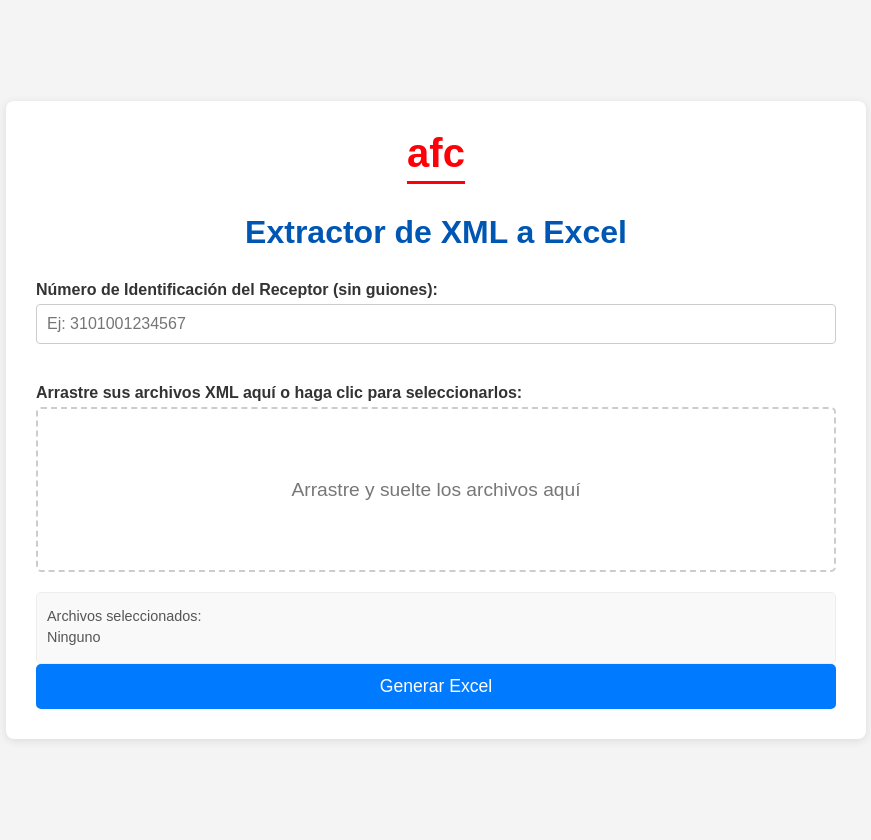
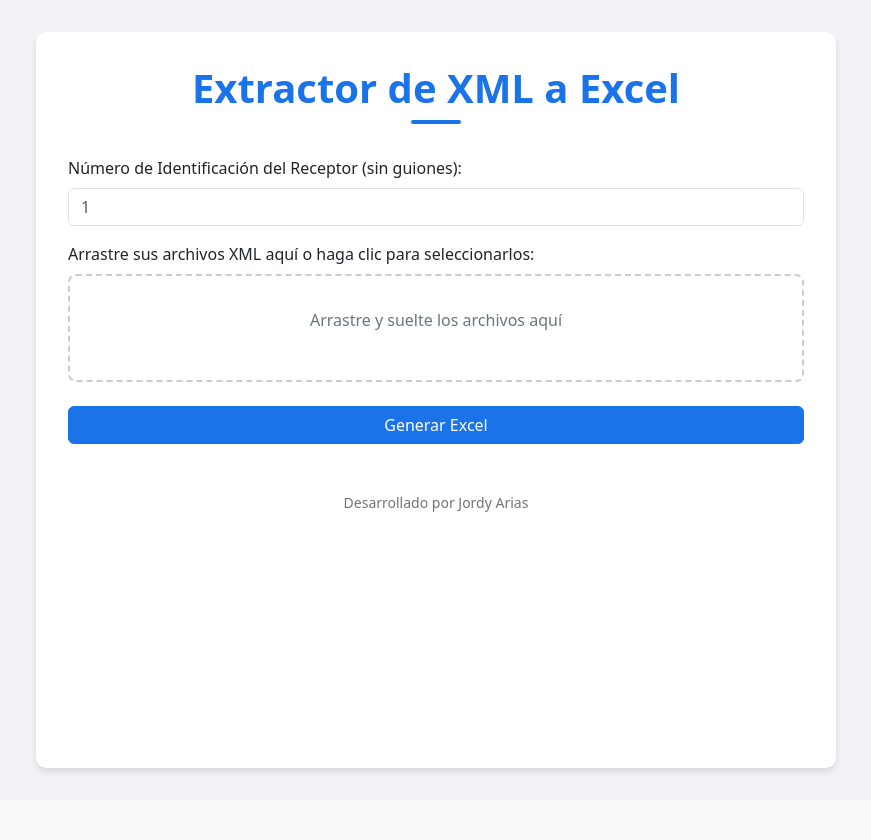
Before and after one commit to Shark3001/Extractor-XML, a Flask app: page /upload-form in a window 1280 px wide. Shown: the whole page, without its empty margins (204-1075 px from the left). After the commit the page ends 776 px from the top, so only its background shows below. Run offline with Flask 3, Linux system fonts and the light colour scheme; the visitor is signed in with stand-in values (Sample User, id 1).

Commit message:
index.html

```diff
--- a/templates/index.html
+++ b/templates/index.html
@@ -3,239 +3,153 @@
 <head>
     <meta charset="UTF-8">
     <meta name="viewport" content="width=device-width, initial-scale=1.0">
-    <title>Extractor de XML a Excel</title>
+    <title>Extractor de XML</title>
+    <link href="https://cdn.jsdelivr.net/npm/bootstrap@5.3.0/dist/css/bootstrap.min.css" rel="stylesheet">
     <style>
-        /* Estilos básicos para la página */
         body {
-            font-family: Arial, sans-serif;
-            margin: 20px;
-            background-color: #f4f4f4;
-            color: #333;
+            background-color: #f0f2f5;
             display: flex;
-            justify-content: center;
-            align-items: center;
+            flex-direction: column;
             min-height: 100vh;
         }
         .container {
+            flex: 1;
             max-width: 800px;
-            width: 100%;
-            margin: 0 auto;
-            background-color: #fff;
-            padding: 30px;
-            border-radius: 8px;
-            box-shadow: 0 2px 10px rgba(0, 0, 0, 0.1);
+            margin: 2rem auto;
+            padding: 2rem;
+            box-shadow: 0 4px 6px rgba(0, 0, 0, 0.1);
+            border-radius: 10px;
+            background-color: #ffffff;
         }
-        h1 {
-            color: #0056b3;
+        .header {
             text-align: center;
-            margin-bottom: 30px;
+            margin-bottom: 2rem;
+            position: relative;
         }
-        /* Estilos para el área de arrastrar y soltar */
-        .drag-area {
-            border: 2px dashed #ccc;
-            border-radius: 5px;
-            padding: 50px;
-            text-align: center;
-            font-size: 1.2em;
-            color: #777;
-            cursor: pointer;
-            transition: background-color 0.3s ease, border-color 0.3s ease;
-            margin-bottom: 20px;
-        }
-        .drag-area.highlight {
-            background-color: #e0e0e0;
-            border-color: #007bff;
-        }
-        input[type="file"] {
-            display: none; /* Ocultar el input de archivo por defecto */
-        }
-        /* Estilos para la lista de archivos seleccionados */
-        .file-list {
-            margin-top: 20px;
-            border: 1px solid #eee;
-            padding: 10px;
-            border-radius: 5px;
-            min-height: 50px;
-            max-height: 200px; /* Limita la altura y añade scroll si hay muchos archivos */
-            overflow-y: auto;
-            background-color: #f9f9f9;
-        }
-        .file-list p {
-            margin: 5px 0;
-            font-size: 0.9em;
-            color: #555;
-        }
-        /* Estilos para etiquetas y campos de texto */
-        label {
-            display: block;
-            margin-top: 20px;
-            margin-bottom: 5px;
+        .header h1 {
+            color: #1a73e8;
             font-weight: bold;
         }
-        input[type="text"] {
-            width: calc(100% - 22px); /* Ancho completo menos padding y borde */
-            padding: 10px;
-            margin-bottom: 20px;
-            border: 1px solid #ccc;
-            border-radius: 4px;
-            font-size: 1em;
+        .line {
+            width: 50px;
+            height: 4px;
+            background-color: #1a73e8;
+            margin: 0.5rem auto 0;
+            border-radius: 2px;
         }
-        /* Estilos para el botón de envío */
-        button {
-            display: block;
-            width: 100%;
-            padding: 12px 20px;
-            background-color: #007bff;
-            color: white;
-            border: none;
-            border-radius: 5px;
-            font-size: 1.1em;
-            cursor: pointer;
+        .alert {
+            font-size: 0.9rem;
+        }
+        .form-label {
+            font-weight: 500;
+        }
+        .btn-primary {
+            background-color: #1a73e8;
+            border-color: #1a73e8;
             transition: background-color 0.3s ease;
         }
-        button:hover {
-            background-color: #0056b3;
+        .btn-primary:hover {
+            background-color: #1565c0;
+            border-color: #1565c0;
         }
-        /* Estilos para los mensajes flash (errores/éxito) */
-        .flash-messages {
-            margin-bottom: 20px;
-            padding: 10px;
-            background-color: #ffe0b2; /* Color de fondo para advertencia */
-            border: 1px solid #ffcc80;
-            color: #e65100; /* Color de texto para advertencia */
-            border-radius: 5px;
+        .drop-area {
+            border: 2px dashed #ccc;
+            border-radius: 8px;
+            padding: 2rem;
+            text-align: center;
+            color: #6c757d;
+            cursor: pointer;
+            transition: border-color 0.3s ease;
         }
-        .flash-messages ul {
+        .drop-area:hover, .drop-area.drag-over {
+            border-color: #1a73e8;
+        }
+        .file-list {
+            margin-top: 1rem;
             list-style: none;
             padding: 0;
-            margin: 0;
         }
-        .flash-messages li {
-            margin-bottom: 5px;
+        .file-list li {
+            background-color: #e9ecef;
+            border-radius: 5px;
+            padding: 0.5rem;
+            margin-bottom: 0.5rem;
+            font-size: 0.9rem;
         }
-        /* Estilo para el logo de texto "afc" */
-        .afc-logo {
-            font-size: 2.5em; /* Tamaño de la fuente */
-            font-weight: bold; /* Negrita */
-            color: #ff0009; /* ¡COLOR ACTUALIZADO! */
-            text-align: center; /* Centrar el texto */
-            padding-bottom: 5px; /* Espacio entre el texto y el subrayado */
-            border-bottom: 3px solid #ff0009; /* ¡COLOR ACTUALIZADO! */
-            display: block; /* Para que ocupe su propia línea y se centre */
-            margin: 0 auto 30px auto; /* Centrar horizontalmente y añadir margen inferior */
-            width: fit-content; /* El ancho se ajusta al contenido del texto */
+        /* Footer styles */
+        .footer {
+            margin-top: 2rem; /* Adds space above the footer */
+            padding: 1rem 0;
+            text-align: center;
+            color: #6c757d;
+            font-size: 0.875rem;
+        }
+        .footer a {
+            color: #6c757d;
+            text-decoration: none;
+        }
+        .footer a:hover {
+            text-decoration: underline;
         }
     </style>
 </head>
 <body>
+
     <div class="container">
-        <div class="afc-logo">afc</div>
+        <div class="header">
+            <h1>Extractor de XML a Excel</h1>
+            <div class="line"></div>
+        </div>
 
-        <h1>Extractor de XML a Excel</h1>
-
-        {# Sección para mostrar mensajes flash de Flask (ej. errores) #}
-        {% with messages = get_flashed_messages() %}
-            {% if messages %}
-            <div class="flash-messages">
-                <ul>
-                    {% for message in messages %}
-                        <li>{{ message }}</li>
-                    {% endfor %}
-                </ul>
-            </div>
-            {% endif %}
+        <!-- Mensajes de alerta -->
+        {% with messages = get_flashed_messages(with_categories=true) %}
+          {% if messages %}
+            {% for category, message in messages %}
+              <div class="alert alert-{{ category }} alert-dismissible fade show" role="alert">
+                {{ message }}
+                <button type="button" class="btn-close" data-bs-dismiss="alert" aria-label="Close"></button>
+              </div>
+            {% endfor %}
+          {% endif %}
         {% endwith %}
 
         <form id="uploadForm" action="/upload" method="post" enctype="multipart/form-data">
-            <label for="numero_receptor">Número de Identificación del Receptor (sin guiones):</label>
-            <input type="text" id="numero_receptor" name="numero_receptor" placeholder="Ej: 3101001234567" required>
+            <div class="mb-3">
+                <label for="idReceptor" class="form-label">Número de Identificación del Receptor (sin guiones):</label>
+                <input type="text" class="form-control" id="idReceptor" name="idReceptor" placeholder="1" required>
+            </div>
 
-            <label>Arrastre sus archivos XML aquí o haga clic para seleccionarlos:</label>
-            <div class="drag-area" id="dragDropArea">
-                <p>Arrastre y suelte los archivos aquí</p>
-                <input type="file" id="xml_files" name="xml_files" multiple accept=".xml">
+            <div class="mb-4">
+                <p class="form-label">Arrastre sus archivos XML aquí o haga clic para seleccionarlos:</p>
+                <div class="drop-area" id="dropArea">
+                    <p>Arrastre y suelte los archivos aquí</p>
+                    <input type="file" name="files[]" id="fileInput" class="d-none" multiple accept=".xml">
+                </div>
             </div>
-            <div class="file-list" id="fileList">
-                <p>Archivos seleccionados: Ninguno</p>
+
+            <div id="fileListContainer" class="mb-4" style="display:none;">
+                <p>Archivos seleccionados:</p>
+                <ul class="file-list" id="fileList"></ul>
             </div>
-            <button type="submit">Generar Excel</button>
+
+            <div class="d-grid gap-2">
+                <button type="submit" class="btn btn-primary" id="generateBtn">Generar Excel</button>
+            </div>
         </form>
+
+        <!-- Footer -->
+        <footer class="footer">
+            Desarrollado por <a href="mailto:jordyam30@gmail.com" target="_blank">Jordy Arias</a>
+        </footer>
     </div>
 
     <script>
-        const dragDropArea = document.getElementById('dragDropArea');
-        const fileInput = document.getElementById('xml_files');
+        // Inicio del script para la funcionalidad de arrastrar y soltar
+        const dropArea = document.getElementById('dropArea');
+        const fileInput = document.getElementById('fileInput');
         const fileList = document.getElementById('fileList');
-        let selectedFiles = []; // Almacenará los archivos que el usuario arrastre o seleccione
-
-        // 1. Evitar el comportamiento por defecto del navegador para arrastrar y soltar
-        ['dragenter', 'dragover', 'dragleave', 'drop'].forEach(eventName => {
-            dragDropArea.addEventListener(eventName, preventDefaults, false);
-            document.body.addEventListener(eventName, preventDefaults, false);
-        });
-
-        function preventDefaults(e) {
-            e.preventDefault();
-            e.stopPropagation();
-        }
-
-        // 2. Resaltar el área de arrastrar y soltar cuando los archivos están sobre ella
-        ['dragenter', 'dragover'].forEach(eventName => {
-            dragDropArea.addEventListener(eventName, highlight, false);
-        });
-
-        ['dragleave', 'drop'].forEach(eventName => {
-            dragDropArea.addEventListener(eventName, unhighlight, false);
-        });
-
-        function highlight(e) {
-            dragDropArea.classList.add('highlight');
-        }
-
-        function unhighlight(e) {
-            dragDropArea.classList.remove('highlight');
-        }
-
-        // 3. Manejar los archivos cuando se sueltan en el área
-        dragDropArea.addEventListener('drop', handleDrop, false);
-
-        function handleDrop(e) {
-            const dt = e.dataTransfer;
-            const files = dt.files;
-            handleFiles(files);
-        }
-
-        // 4. Manejar los archivos cuando se seleccionan a través del input de archivo (clic)
-        fileInput.addEventListener('change', (e) => {
-            handleFiles(e.target.files);
-        });
-
-        // 5. Permite hacer clic en el área de arrastrar y soltar para abrir el selector de archivos
-        dragDropArea.addEventListener('click', () => {
-            fileInput.click();
-        });
-
-        // Función principal para procesar los archivos (ya sean arrastrados o seleccionados)
-        function handleFiles(files) {
-            const newFiles = Array.from(files).filter(file => file.type === 'text/xml' || file.name.toLowerCase().endsWith('.xml'));
-            selectedFiles = selectedFiles.concat(newFiles);
-            updateFileList();
-            assignFilesToFileInput(selectedFiles);
-        }
-
-        // Función para actualizar la lista de nombres de archivo en la interfaz
-        function updateFileList() {
-            fileList.innerHTML = '<p>Archivos seleccionados:</p>';
-            if (selectedFiles.length === 0) {
-                fileList.innerHTML += '<p>Ninguno</p>';
-                return;
-            }
-            selectedFiles.forEach(file => {
-                const p = document.createElement('p');
-                p.textContent = file.name;
-                fileList.appendChild(p);
-            });
-        }
+        const fileListContainer = document.getElementById('fileListContainer');
+        const generateBtn = document.getElementById('generateBtn');
 
         // Función para asignar los archivos al input de tipo file
         function assignFilesToFileInput(files) {
@@ -244,8 +158,53 @@
             fileInput.files = dataTransfer.files;
         }
 
+        function updateFileList() {
+            if (fileInput.files.length > 0) {
+                fileListContainer.style.display = 'block';
+                fileList.innerHTML = '';
+                Array.from(fileInput.files).forEach(file => {
+                    const li = document.createElement('li');
+                    li.textContent = file.name;
+                    fileList.appendChild(li);
+                });
+            } else {
+                fileListContainer.style.display = 'none';
+            }
+        }
+
+        // Event listeners para la funcionalidad de arrastrar y soltar
+        dropArea.addEventListener('dragover', (e) => {
+            e.preventDefault();
+            dropArea.classList.add('drag-over');
+        });
+
+        dropArea.addEventListener('dragleave', (e) => {
+            dropArea.classList.remove('drag-over');
+        });
+
+        dropArea.addEventListener('drop', (e) => {
+            e.preventDefault();
+            dropArea.classList.remove('drag-over');
+
+            const files = Array.from(e.dataTransfer.files).filter(file => file.name.endsWith('.xml'));
+            if (files.length > 0) {
+                assignFilesToFileInput(files);
+                updateFileList();
+            }
+        });
+
+        dropArea.addEventListener('click', () => {
+            fileInput.click();
+        });
+
+        fileInput.addEventListener('change', () => {
+            updateFileList();
+        });
+
         // Al cargar la página, inicializar la lista de archivos
         updateFileList();
+
     </script>
+    <script src="https://cdn.jsdelivr.net/npm/bootstrap@5.3.0/dist/js/bootstrap.bundle.min.js"></script>
 </body>
 </html>
```
